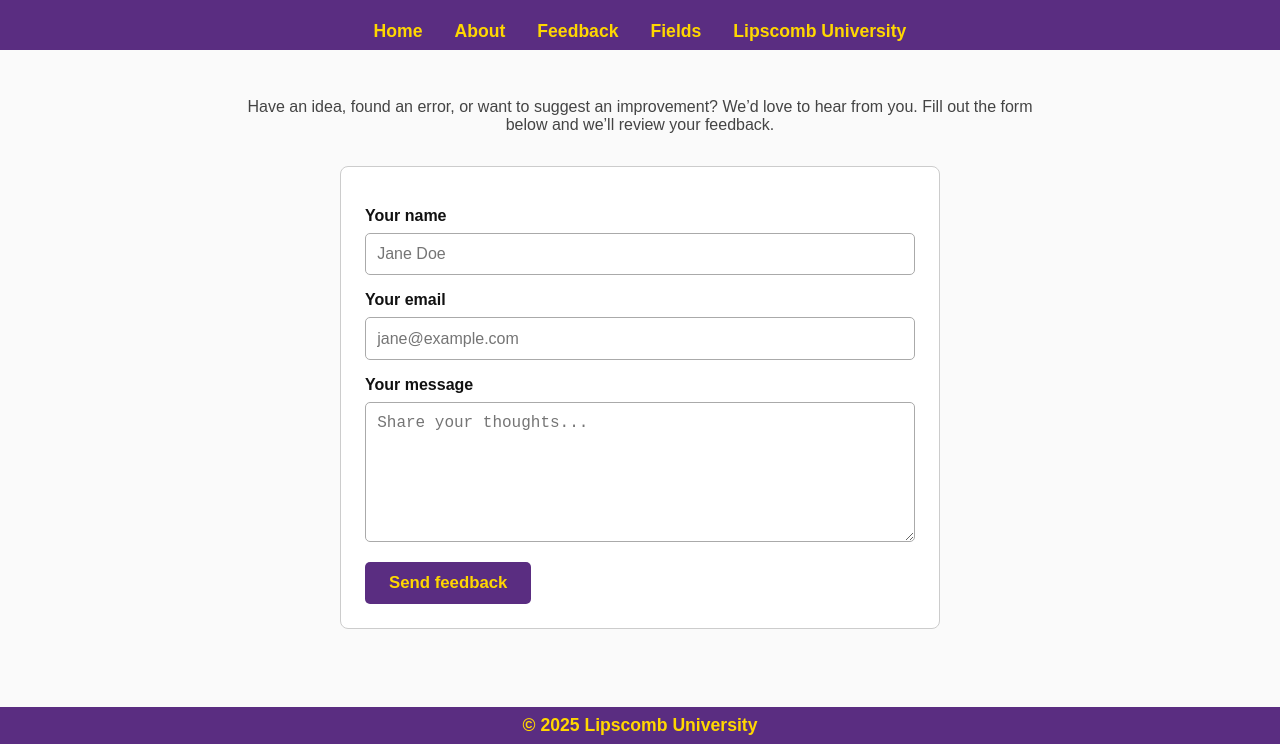
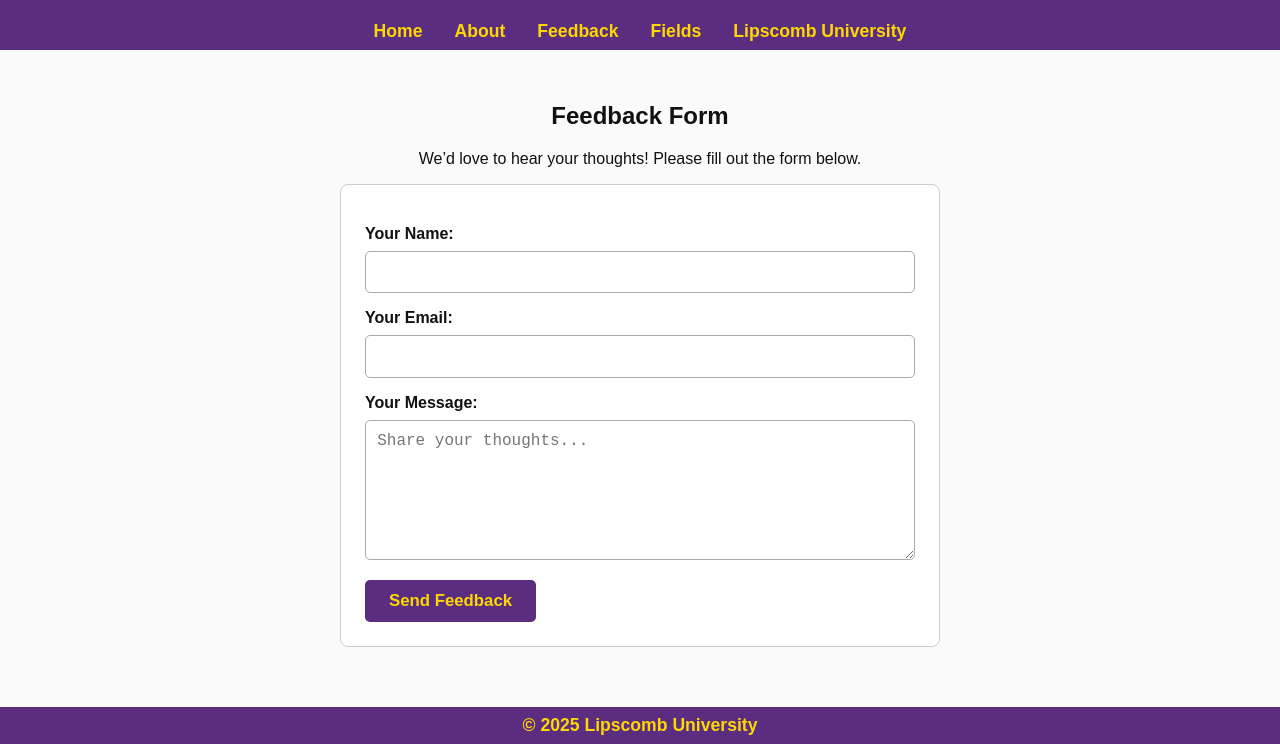
Before and after one commit to Auctic-Flipper/Parkageddon, a plain HTML site: page dashboard/feedback.html in a window 1280 px wide. Shown: the part 56-800 px from the top of the page. Drawn offline with Linux system fonts and the light colour scheme.

Commit message:
Revise feedback form layout and labels

```diff
--- a/dashboard/feedback.html
+++ b/dashboard/feedback.html
@@ -27,9 +27,9 @@
 
         main { padding: 2rem; text-align: center; margin-bottom: 3rem; }
 
-        .intro { max-width: 800px; margin: 0 auto; color: var(--muted); }
+        .intro { max-width: 800px; margin: 0 auto 1rem; color: var(--muted); }
 
-        form { max-width: 600px; margin: 2rem auto; padding: 1.5rem; background: var(--card-bg); border: 1px solid var(--card-border); border-radius: 8px; text-align: left; }
+        form { max-width: 600px; margin: 1rem auto; padding: 1.5rem; background: var(--card-bg); border: 1px solid var(--card-border); border-radius: 8px; text-align: left; }
         label { display: block; margin-top: 1rem; font-weight: bold; }
         input, textarea { width: 100%; padding: 0.7rem; margin-top: 0.5rem; border: 1px solid #aaa; border-radius: 5px; font-size: 1rem; }
         textarea { min-height: 140px; resize: vertical; }
@@ -53,24 +53,28 @@
     </nav>
 
     <main>
-        <div class="intro">
-            <p>
-                Have an idea, found an error, or want to suggest an improvement? We’d love to hear from you.
-                Fill out the form below and we’ll review your feedback.
-            </p>
-        </div>
+        <h2>Feedback Form</h2>
+        <p>We’d love to hear your thoughts! Please fill out the form below.</p>
 
-        <form action="/feedback" method="post" novalidate>
-            <label for="name">Your name</label>
-            <input type="text" id="name" name="name" placeholder="Jane Doe">
+        <!-- Direct submit to Formspree (restored) -->
+        <form action="https://formspree.io/f/xkgqrekj" method="POST" accept-charset="UTF-8">
+            <!-- Optional subject line for emails -->
+            <input type="hidden" name="_subject" value="Parkageddon feedback">
 
-            <label for="email">Your email</label>
-            <input type="email" id="email" name="email" placeholder="jane@example.com">
+            <label for="name">Your Name:</label>
+            <input type="text" id="name" name="name" required autocomplete="name">
 
-            <label for="message">Your message</label>
-            <textarea id="message" name="message" placeholder="Share your thoughts..."></textarea>
+            <label for="email">Your Email:</label>
+            <input type="email" id="email" name="_replyto" required autocomplete="email">
 
-            <button type="submit">Send feedback</button>
+            <label for="message">Your Message:</label>
+            <textarea id="message" name="message" required placeholder="Share your thoughts..."></textarea>
+
+            <!-- Optional redirect back to your site after success
+            <input type="hidden" name="_redirect" value="http://localhost:5000/">
+            -->
+
+            <button type="submit">Send Feedback</button>
         </form>
     </main>
 
```
